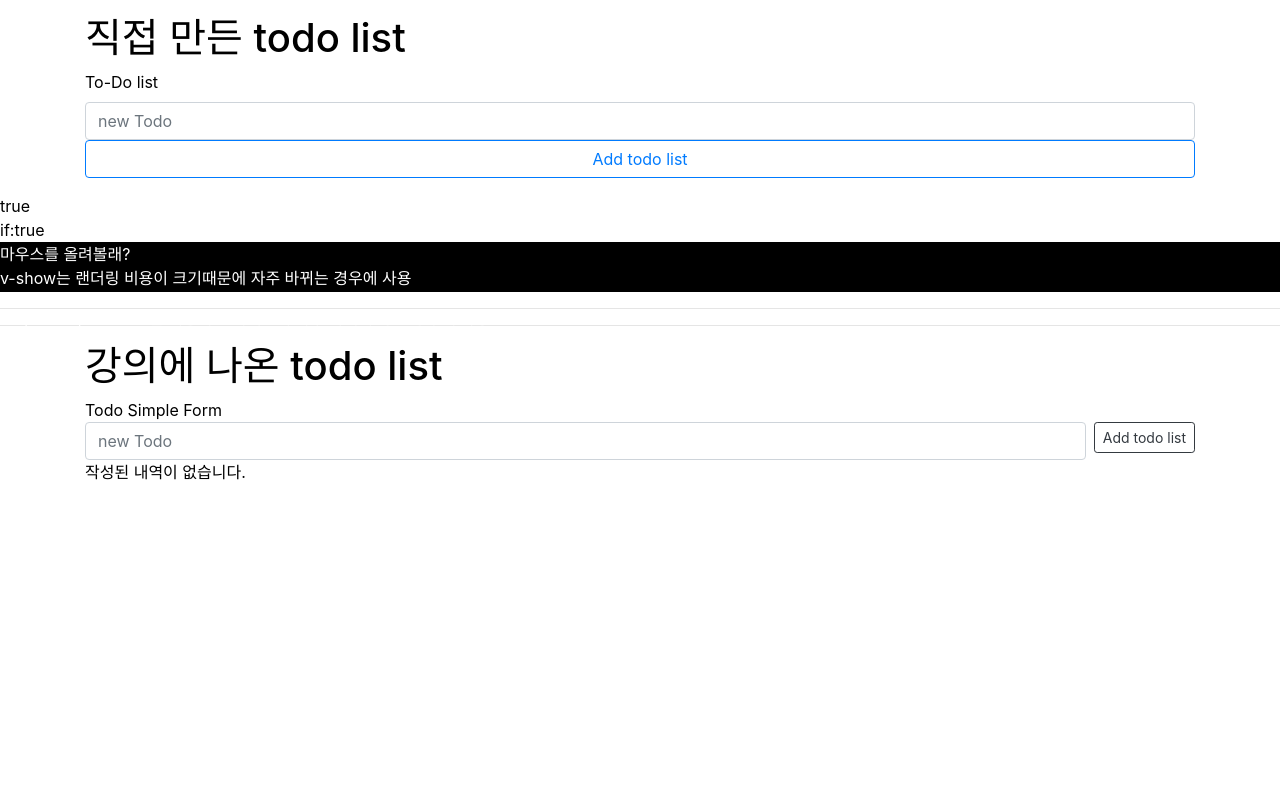
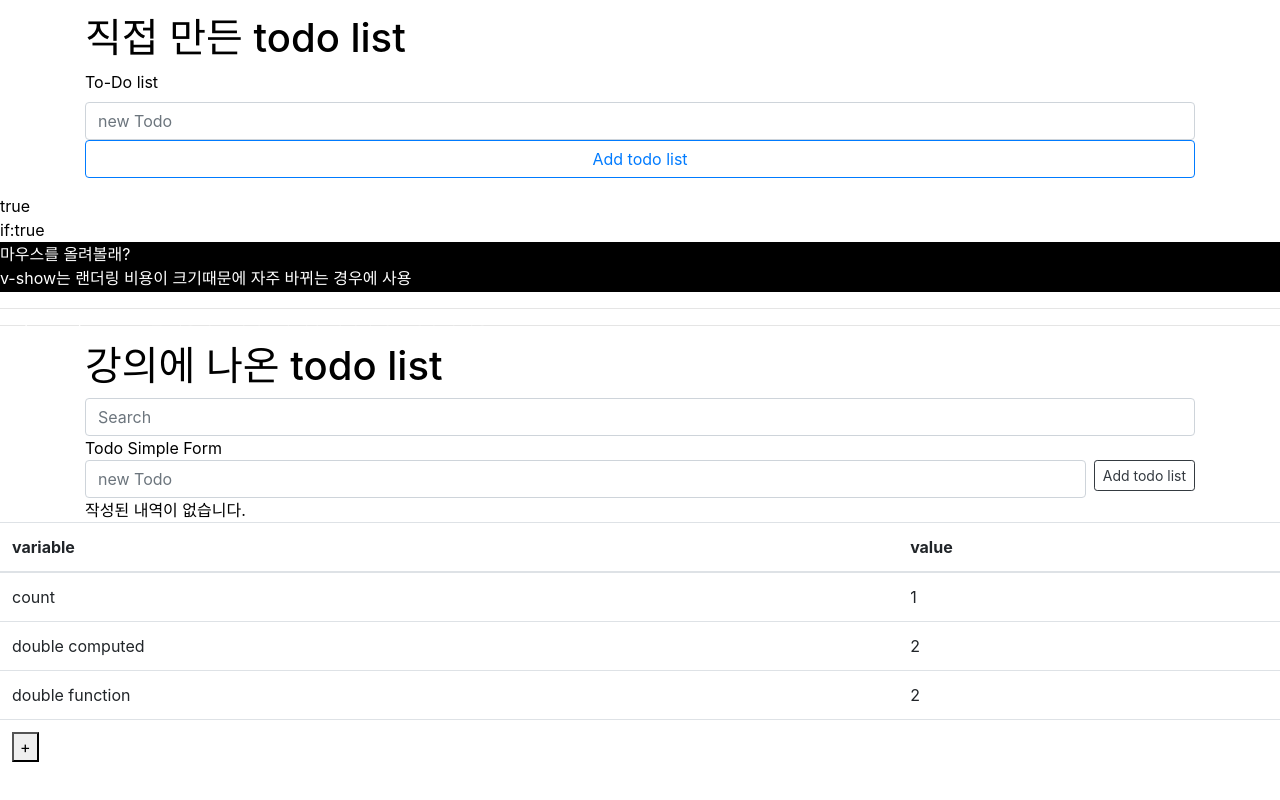
Before and after one commit to cheerdearhere/studyVue3, a Vue app: page / in a window 1280 px wide. Shown: the part 1134-1934 px from the top of the page. Before the commit the page ends 1638 px from the top, so only its background shows below. Built offline with nearby package versions, Linux system fonts and the light colour scheme.

Commit message:
- computed를 사용해 검색기능 추가하기

```diff
--- a/src/App.vue
+++ b/src/App.vue
@@ -130,39 +130,52 @@
   <hr/>
   <div class="todoContainer container">
     <h1>강의에 나온 todo list</h1>
+    <input
+        id="todo2"
+        class="form-control"
+        type="text"
+        placeholder="Search"
+        v-model="searchText"
+    />
+
 <!--  3. 태그입력  -->
     <div>
 <!--  4. 전달 받기: context.emit  -->
       <TodoSimpleForm
           @add-todo="addTodoList2"
       />
-      <div v-if="!todoList2.length">
+      <div v-if="!filteredTodoList.length">
         작성된 내역이 없습니다.
       </div>
 <!--  5. 전달 하기: props v-bind(:)로 전달
         one way binding: 부모에서 자식으로만 보낼 수 있음
 -->
       <TodoList
-        :todoList="todoList2"
+        :todoList="filteredTodoList"
         :todoStyle="todoStyle"
         @delete-todo="deleteTodo"
         @toggle-todo="toggleTodo"
       />
     </div>
   </div>
+  <div class="computed">
+    <ComputedCount/>
+  </div>
   <div class="footer"></div>
 </template>
 
 <script>
   //import 영역
-  import { ref, reactive } from 'vue';
+  import { ref, reactive, computed } from 'vue';
   /*1. component import*/
   import TodoSimpleForm from "@/components/TodoSimpleForm.vue";
   import TodoList from "@/components/TodoList.vue";
+  import ComputedCount from "@/components/ComputedCount.vue";
   // codes
   export default {
     /* 2. component 등록 */
     components:{
+      ComputedCount,
       TodoSimpleForm,
       TodoList,
     },
@@ -189,6 +202,15 @@
         todoList2.value.splice(idx,1);
       }
 
+      const searchText = ref('');
+      const filteredTodoList = computed(()=>{
+        if(searchText.value){
+          return todoList2.value.filter(todo=>{
+            return todo.subject.includes(searchText.value)
+          })
+        }
+        return todoList2.value
+      });
       // variables
       const name = 'Ik Cho';//변수를 지정
       let afterClick = ref("no...I'm waiting");
@@ -271,6 +293,8 @@
         toggle,
         hasError,
         todoStyle,
+        searchText,
+        filteredTodoList,
 
         deleteTodo,
         toggleTodo,
```
